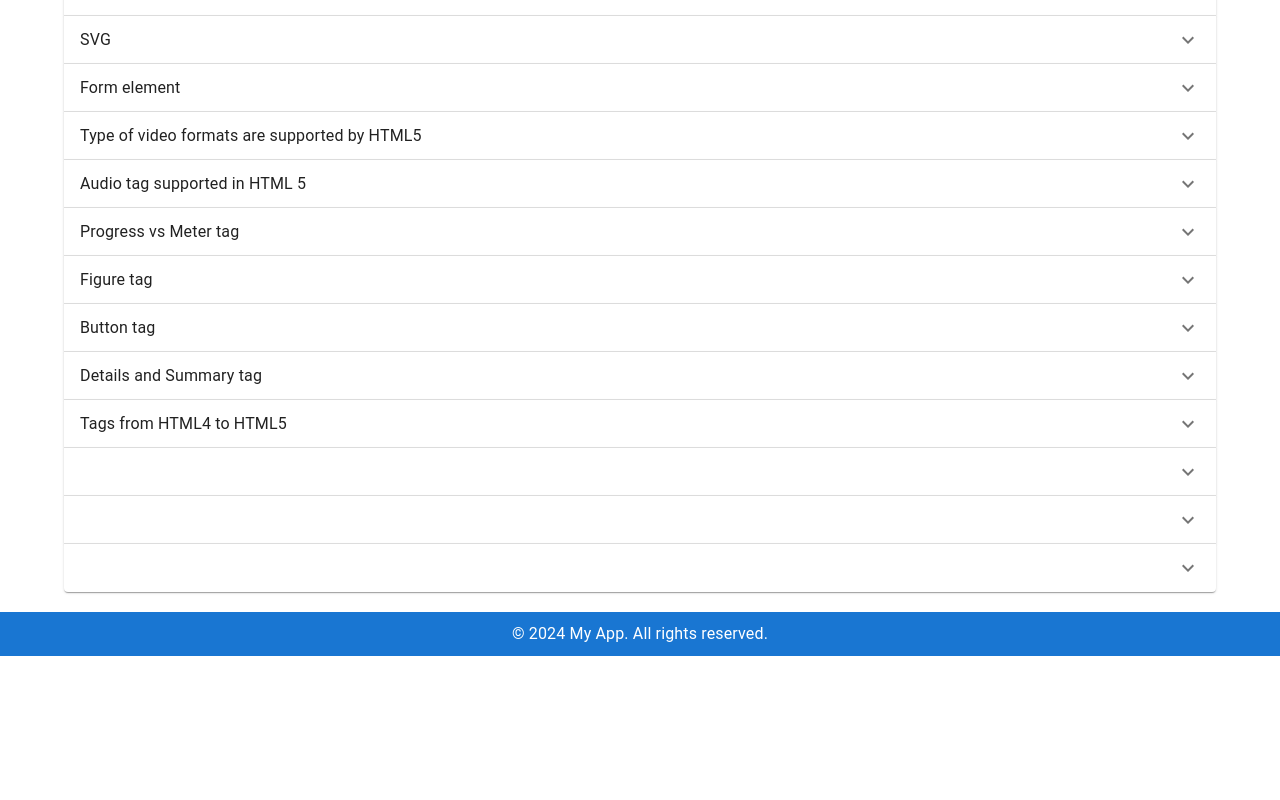
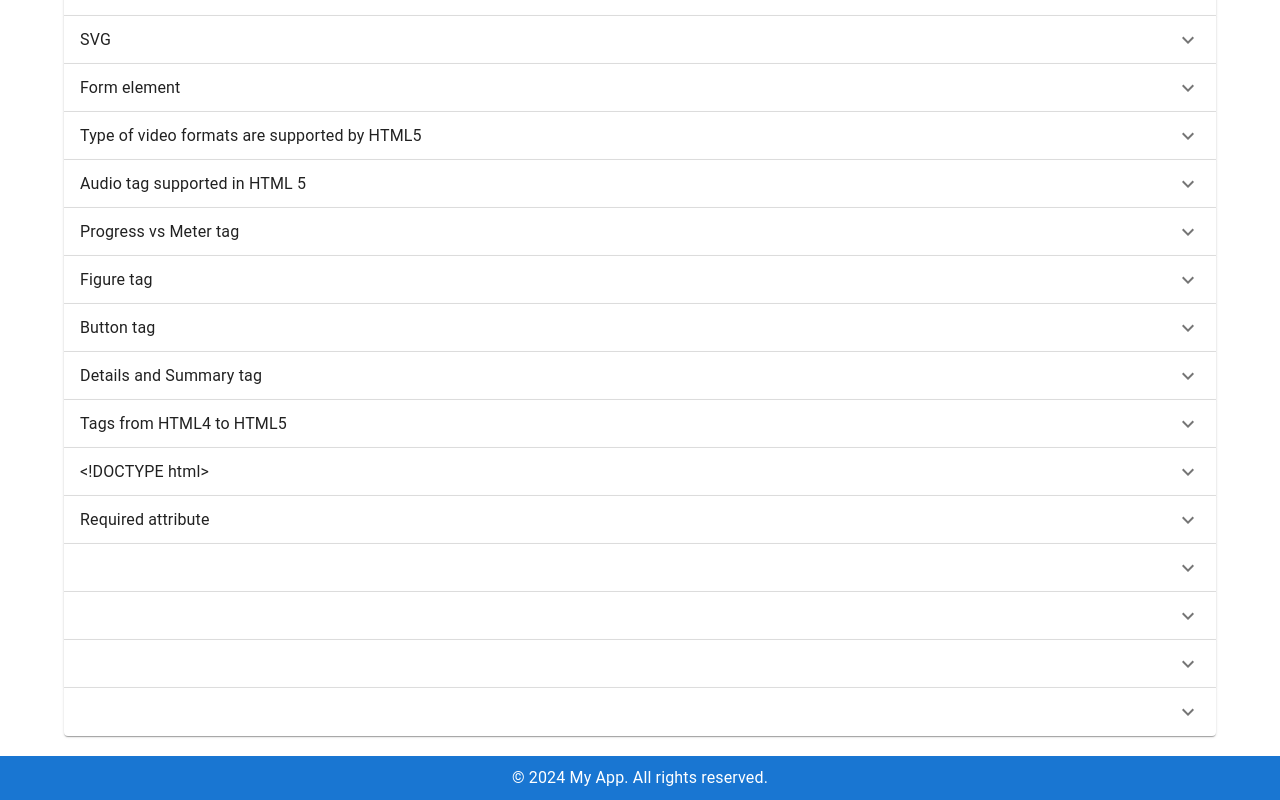
Before and after one commit to sumirpv/StackReady, a React (Create React App) app: page /htmlList in a window 1280 px wide. Shown: the part 1172-1972 px from the top of the page. Before the commit the page ends 1828 px from the top, so only its background shows below. Built offline with nearby package versions, Linux system fonts and the light colour scheme.

Commit message:
new HTML update

```diff
--- a/src/pages/HtmlList.js
+++ b/src/pages/HtmlList.js
@@ -1008,6 +1008,44 @@ const HtmlList = () => {
           aria-controls="panel-content"
           id="panel-header"
         >
+          <Typography>{`<!DOCTYPE html>`}</Typography>
+        </AccordionSummary>
+        <AccordionDetails>
+          <Typography>
+          {`I do not put <!DOCTYPE html> the browser will not be able to identify that it is an HTML document and HTML 5 tags do not function properly.`}
+          </Typography>
+        </AccordionDetails>
+      </Accordion>
+      <Accordion>
+        <AccordionSummary
+          expandIcon={<ExpandMoreIcon />}
+          aria-controls="panel-content"
+          id="panel-header"
+        >
+          <Typography>Required attribute</Typography>
+        </AccordionSummary>
+        <AccordionDetails>
+          <Typography></Typography>
+        </AccordionDetails>
+      </Accordion>
+      <Accordion>
+        <AccordionSummary
+          expandIcon={<ExpandMoreIcon />}
+          aria-controls="panel-content"
+          id="panel-header"
+        >
+          <Typography></Typography>
+        </AccordionSummary>
+        <AccordionDetails>
+          <Typography></Typography>
+        </AccordionDetails>
+      </Accordion>
+      <Accordion>
+        <AccordionSummary
+          expandIcon={<ExpandMoreIcon />}
+          aria-controls="panel-content"
+          id="panel-header"
+        >
           <Typography></Typography>
         </AccordionSummary>
         <AccordionDetails>
```
